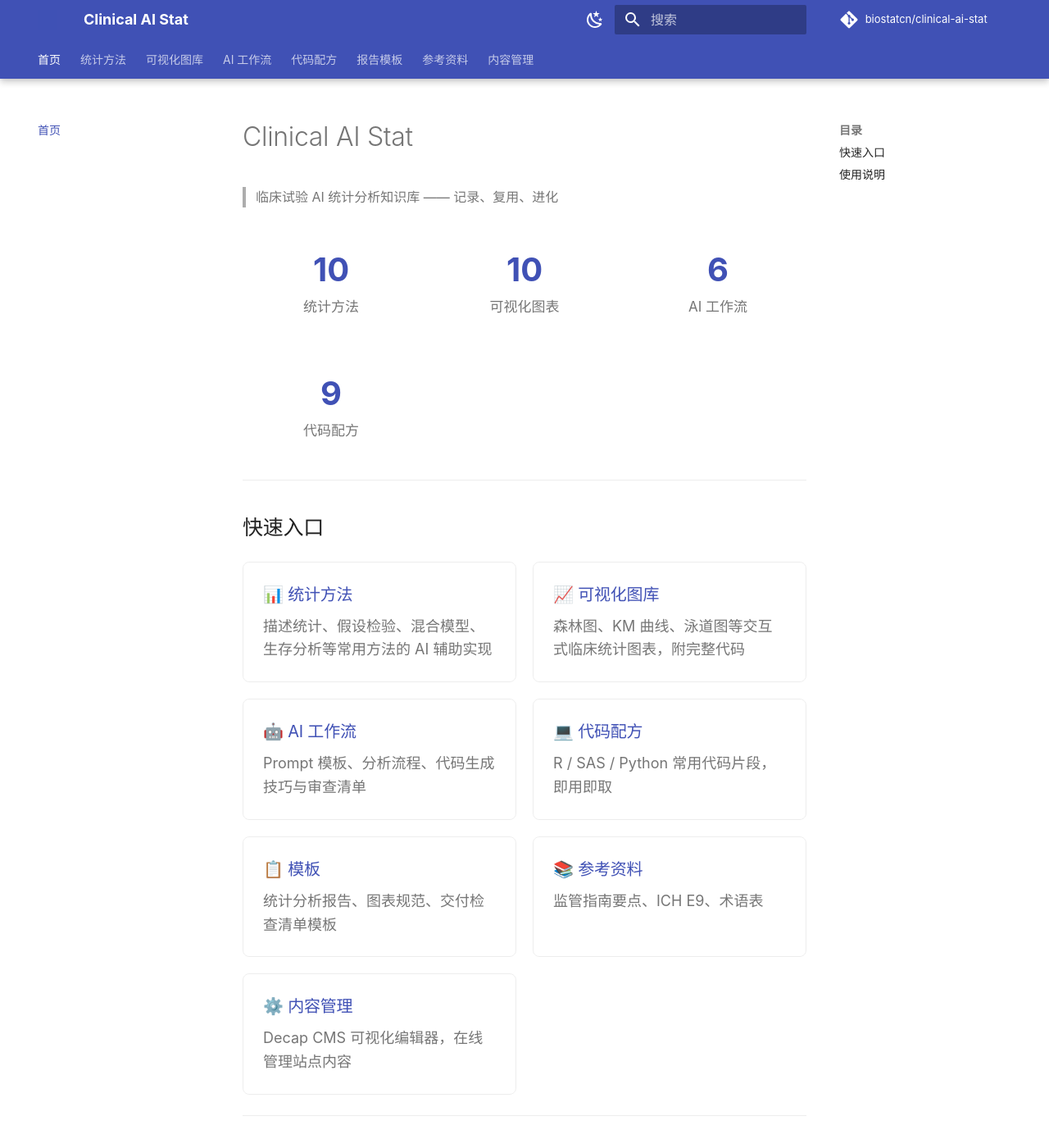
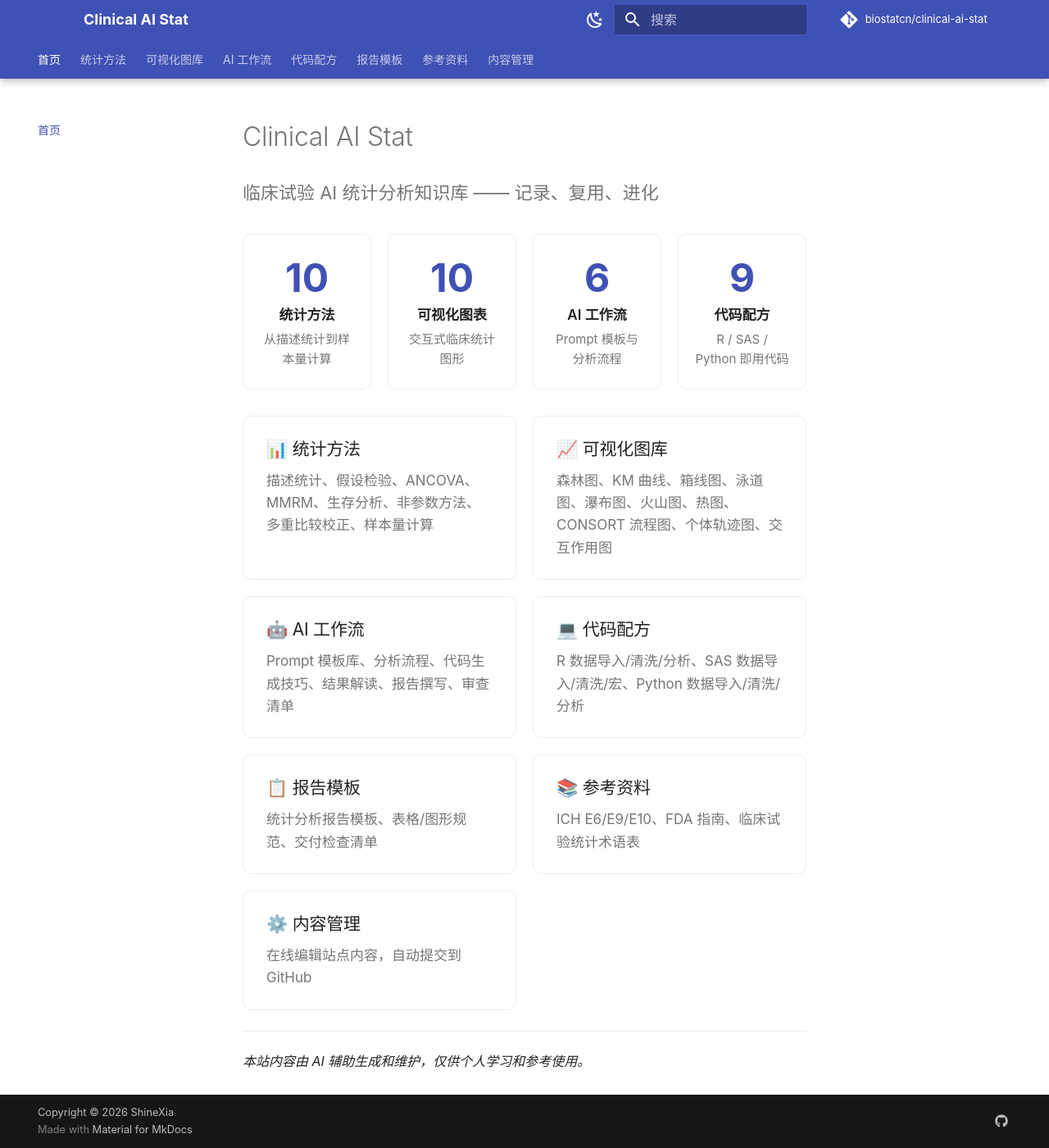
Before and after one commit to biostatcn/clinical-ai-stat, an MkDocs documentation site: the page built from docs/index.md, in a window 1280 px wide and 1400 px high. Shown: the whole window at 82% size. Built offline with MkDocs 1.6.1 and Material for MkDocs 9.7.7, drawn with Linux system fonts in a browser that asks for light colours; comment, search, counter and statistics services are not loaded; some of the changed text lies outside the part shown.

Commit message:
redesign homepage: clickable stat cards, cleaner layout, remove usage guide

```diff
--- a/docs/index.md
+++ b/docs/index.md
@@ -4,74 +4,64 @@
 
 # Clinical AI Stat
 
-> 临床试验 AI 统计分析知识库 —— 记录、复用、进化
+<p style="font-size:1.1rem; color:var(--md-default-fg-color--light); margin-top:-0.5rem;">
+  临床试验 AI 统计分析知识库 —— 记录、复用、进化
+</p>
 
 <div class="stat-grid">
-<div class="stat-card">
-<div class="stat-number">10</div>
-<div class="stat-label">统计方法</div>
+  <a href="methods/" class="stat-card" style="text-decoration:none;">
+    <div class="stat-number">10</div>
+    <div class="stat-label">统计方法</div>
+    <div class="stat-desc">从描述统计到样本量计算</div>
+  </a>
+  <a href="visualization/" class="stat-card" style="text-decoration:none;">
+    <div class="stat-number">10</div>
+    <div class="stat-label">可视化图表</div>
+    <div class="stat-desc">交互式临床统计图形</div>
+  </a>
+  <a href="ai-workflows/" class="stat-card" style="text-decoration:none;">
+    <div class="stat-number">6</div>
+    <div class="stat-label">AI 工作流</div>
+    <div class="stat-desc">Prompt 模板与分析流程</div>
+  </a>
+  <a href="code-recipes/" class="stat-card" style="text-decoration:none;">
+    <div class="stat-number">9</div>
+    <div class="stat-label">代码配方</div>
+    <div class="stat-desc">R / SAS / Python 即用代码</div>
+  </a>
 </div>
-<div class="stat-card">
-<div class="stat-number">10</div>
-<div class="stat-label">可视化图表</div>
-</div>
-<div class="stat-card">
-<div class="stat-number">6</div>
-<div class="stat-label">AI 工作流</div>
-</div>
-<div class="stat-card">
-<div class="stat-number">9</div>
-<div class="stat-label">代码配方</div>
-</div>
+
+<div class="card-grid">
+  <a href="methods/" class="card" style="text-decoration:none;">
+    <h3>📊 统计方法</h3>
+    <p>描述统计、假设检验、ANCOVA、MMRM、生存分析、非参数方法、多重比较校正、样本量计算</p>
+  </a>
+  <a href="visualization/" class="card" style="text-decoration:none;">
+    <h3>📈 可视化图库</h3>
+    <p>森林图、KM 曲线、箱线图、泳道图、瀑布图、火山图、热图、CONSORT 流程图、个体轨迹图、交互作用图</p>
+  </a>
+  <a href="ai-workflows/" class="card" style="text-decoration:none;">
+    <h3>🤖 AI 工作流</h3>
+    <p>Prompt 模板库、分析流程、代码生成技巧、结果解读、报告撰写、审查清单</p>
+  </a>
+  <a href="code-recipes/" class="card" style="text-decoration:none;">
+    <h3>💻 代码配方</h3>
+    <p>R 数据导入/清洗/分析、SAS 数据导入/清洗/宏、Python 数据导入/清洗/分析</p>
+  </a>
+  <a href="report-templates/" class="card" style="text-decoration:none;">
+    <h3>📋 报告模板</h3>
+    <p>统计分析报告模板、表格/图形规范、交付检查清单</p>
+  </a>
+  <a href="references/" class="card" style="text-decoration:none;">
+    <h3>📚 参考资料</h3>
+    <p>ICH E6/E9/E10、FDA 指南、临床试验统计术语表</p>
+  </a>
+  <a href="cms/" class="card" style="text-decoration:none;">
+    <h3>⚙️ 内容管理</h3>
+    <p>在线编辑站点内容，自动提交到 GitHub</p>
+  </a>
 </div>
 
 ---
 
-## 快速入口
-
-<div class="card-grid">
-<div class="card">
-<h3><a href="methods/">📊 统计方法</a></h3>
-<p>描述统计、假设检验、混合模型、生存分析等常用方法的 AI 辅助实现</p>
-</div>
-<div class="card">
-<h3><a href="visualization/">📈 可视化图库</a></h3>
-<p>森林图、KM 曲线、泳道图等交互式临床统计图表，附完整代码</p>
-</div>
-<div class="card">
-<h3><a href="ai-workflows/">🤖 AI 工作流</a></h3>
-<p>Prompt 模板、分析流程、代码生成技巧与审查清单</p>
-</div>
-<div class="card">
-<h3><a href="code-recipes/">💻 代码配方</a></h3>
-<p>R / SAS / Python 常用代码片段，即用即取</p>
-</div>
-<div class="card">
-<h3><a href="report-templates/">📋 模板</a></h3>
-<p>统计分析报告、图表规范、交付检查清单模板</p>
-</div>
-<div class="card">
-<h3><a href="references/">📚 参考资料</a></h3>
-<p>监管指南要点、ICH E9、术语表</p>
-</div>
-<div class="card">
-<h3><a href="cms/">⚙️ 内容管理</a></h3>
-<p>Decap CMS 可视化编辑器，在线管理站点内容</p>
-</div>
-</div>
-
----
-
-## 使用说明
-
-| 操作 | 方法 |
-|------|------|
-| 📖 **浏览** | 左侧导航栏选择模块，或上方快速入口点击 |
-| 🔍 **搜索** | 顶部搜索框全文检索（支持中文） |
-| 📋 **复制代码** | 代码块右上角一键复制 |
-| 🌓 **暗色模式** | 顶部工具栏切换明暗主题 |
-| 📱 **多端适配** | 桌面 / 平板 / 手机均可使用 |
-
----
-
 *本站内容由 AI 辅助生成和维护，仅供个人学习和参考使用。*
--- a/docs/stylesheets/extra.css
+++ b/docs/stylesheets/extra.css
@@ -16,7 +16,9 @@
   margin: 1em 0;
 }
 
-/* Card grid for gallery */
+/* ============================================================
+   Card grid — quick links
+   ============================================================ */
 .card-grid {
   display: grid;
   grid-template-columns: repeat(auto-fill, minmax(280px, 1fr));
@@ -26,49 +28,83 @@
 
 .card-grid .card {
   border: 1px solid var(--md-default-fg-color--lightest);
-  border-radius: 8px;
-  padding: 1.2rem;
+  border-radius: 10px;
+  padding: 1.2rem 1.4rem;
   transition: box-shadow 0.2s ease, transform 0.2s ease;
+  display: block;
+  color: inherit;
 }
 
 .card-grid .card:hover {
-  box-shadow: 0 4px 12px rgba(0,0,0,0.1);
-  transform: translateY(-2px);
+  box-shadow: 0 6px 16px rgba(0,0,0,0.1);
+  transform: translateY(-3px);
+  border-color: var(--md-primary-fg-color);
 }
 
 .card-grid .card h3 {
   margin-top: 0;
   margin-bottom: 0.5rem;
+  font-size: 1.05rem;
 }
 
 .card-grid .card p {
   margin: 0;
-  font-size: 0.9rem;
+  font-size: 0.85rem;
   color: var(--md-default-fg-color--light);
+  line-height: 1.6;
 }
 
-/* Dashboard stat cards */
+/* ============================================================
+   Stat cards — top metrics
+   ============================================================ */
 .stat-grid {
   display: grid;
-  grid-template-columns: repeat(auto-fill, minmax(200px, 1fr));
+  grid-template-columns: repeat(4, 1fr);
   gap: 1rem;
-  margin: 1.5em 0;
+  margin: 2em 0;
 }
 
-.stat-card {
+.stat-grid .stat-card {
   background: var(--md-primary-fg-color--transparent);
-  border-radius: 8px;
-  padding: 1rem;
+  border: 1px solid var(--md-default-fg-color--lightest);
+  border-radius: 10px;
+  padding: 1.2rem 1rem;
   text-align: center;
+  transition: box-shadow 0.2s ease, transform 0.2s ease, border-color 0.2s ease;
 }
 
-.stat-card .stat-number {
-  font-size: 2rem;
+.stat-grid .stat-card:hover {
+  box-shadow: 0 6px 16px rgba(0,0,0,0.1);
+  transform: translateY(-3px);
+  border-color: var(--md-primary-fg-color);
+}
+
+.stat-grid .stat-card .stat-number {
+  font-size: 2.4rem;
   font-weight: 700;
   color: var(--md-primary-fg-color);
+  line-height: 1.2;
 }
 
-.stat-card .stat-label {
+.stat-grid .stat-card .stat-label {
   font-size: 0.85rem;
+  font-weight: 600;
+  color: var(--md-default-fg-color);
+  margin-top: 0.2rem;
+}
+
+.stat-grid .stat-card .stat-desc {
+  font-size: 0.75rem;
   color: var(--md-default-fg-color--light);
+  margin-top: 0.15rem;
 }
+
+/* Responsive: 2x2 on mobile */
+@media (max-width: 540px) {
+  .stat-grid {
+    grid-template-columns: repeat(2, 1fr);
+  }
+  .card-grid {
+    grid-template-columns: 1fr;
+  }
+}
```
